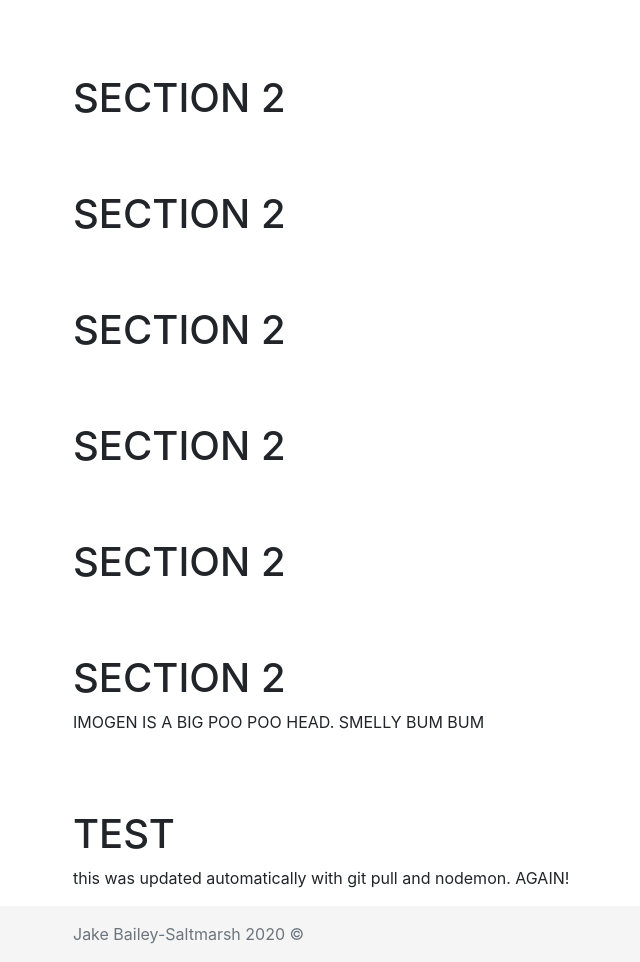
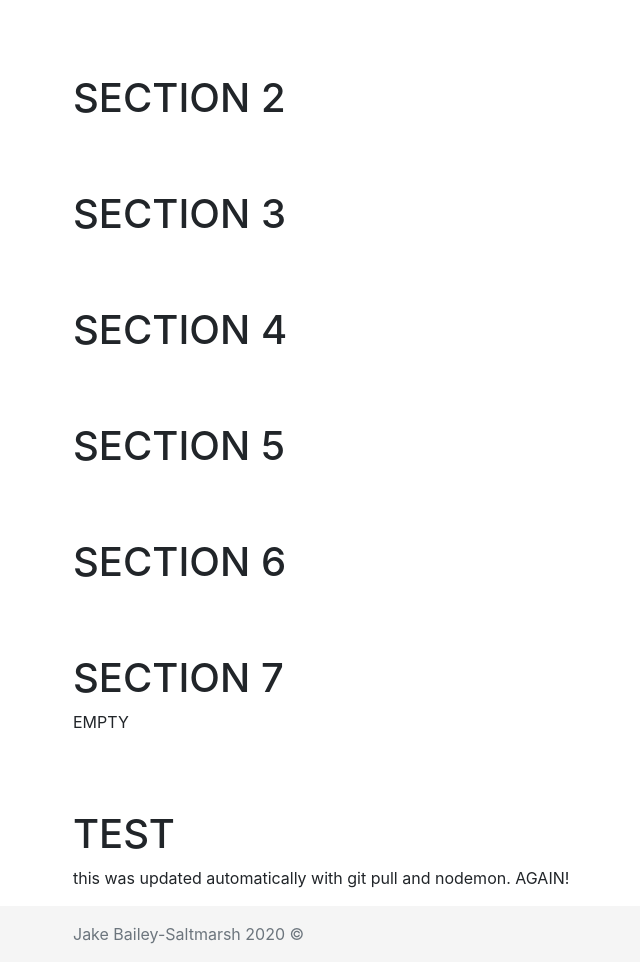
Before and after one commit to JakeR27/myWebsite, a Node project: template views/index.ejs in a window 1280 px wide. Shown: the part 295-1257 px from the top of the page, without its empty margins (12-652 px from the left). Run offline with Node 20 templates, Linux system fonts and the light colour scheme; the template is opened without the code that fills it, so the values that code supplies are empty.

Commit message:
changed section headers

```diff
--- a/views/index.ejs
+++ b/views/index.ejs
@@ -116,20 +116,20 @@
             <h1 class="mt-0">SECTION 2</h1>
         </div>
         <div id="Sa" class="container">
-            <h1 class="mt-0">SECTION 2</h1>
+            <h1 class="mt-0">SECTION 3</h1>
         </div>
         <div id="Sb" class="container">
-            <h1 class="mt-0">SECTION 2</h1>
+            <h1 class="mt-0">SECTION 4</h1>
         </div>
         <div id="Sc" class="container">
-            <h1 class="mt-0">SECTION 2</h1>
+            <h1 class="mt-0">SECTION 5</h1>
         </div>
         <div id="Sd" class="container">
-            <h1 class="mt-0">SECTION 2</h1>
+            <h1 class="mt-0">SECTION 6</h1>
         </div>
         <div id="Se" class="container">
-            <h1 class="mt-0">SECTION 2</h1>
-            <p>IMOGEN IS A BIG POO POO HEAD. SMELLY BUM BUM</p>
+            <h1 class="mt-0">SECTION 7</h1>
+            <p>EMPTY</p>
         </div>
         <div id="Sf" class="container">
             <h1 class="mt-0">TEST</h1>
```
